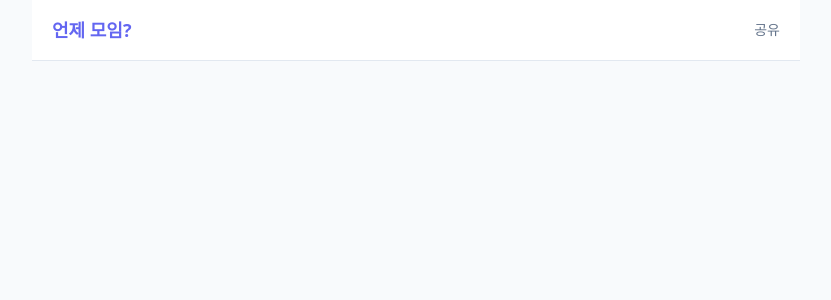
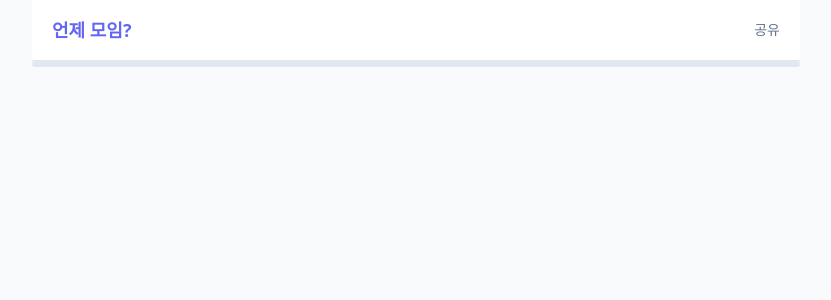
Before and after one commit to kdhqwe1030/time-together, a Next.js app: page / in a window 1280 px wide. Shown: the top 300 px of the page, without its empty margins (224-1055 px from the left). Built offline with nearby package versions, Linux system fonts and the light colour scheme.

Commit message:
feat: 기본 생성 로직 페이지 구현

```diff
--- a/src/app/page.tsx
+++ b/src/app/page.tsx
@@ -1,3 +1,9 @@
+import CreateFlow from "../components/create/CreateFlow";
+
 export default function Home() {
-  return <div></div>;
+  return (
+    <div>
+      <CreateFlow />
+    </div>
+  );
 }
--- /dev/null
+++ b/src/components/create/CreateFlow.tsx
@@ -0,0 +1,32 @@
+"use client";
+
+import { useCreateStore } from "@/src/stores/createStore";
+import { useMemo } from "react";
+
+const TOTAL_STEPS = 5;
+
+export default function CreateFlow() {
+  const step = useCreateStore((s) => s.step);
+
+  return (
+    <div className="min-h-dvh bg-bg text-text">
+      <LineProgress step={step} />
+      <div className="mx-auto max-w-md px-4 pt-4"></div>
+    </div>
+  );
+}
+function LineProgress({ step }: { step: number }) {
+  const percent = useMemo(() => {
+    const clamped = Math.min(Math.max(step, 1), TOTAL_STEPS);
+    return ((clamped - 1) / (TOTAL_STEPS - 1)) * 100;
+  }, [step]);
+
+  return (
+    <div className="w-full h-1.5 rounded-full bg-border overflow-hidden">
+      <div
+        className="h-full rounded-full bg-primary transition-all duration-500"
+        style={{ width: `${percent}%` }}
+      />
+    </div>
+  );
+}
--- /dev/null
+++ b/src/stores/createStore.ts
@@ -0,0 +1,45 @@
+import { create } from "zustand";
+
+type Step = 1 | 2 | 3 | 4 | 5;
+
+type MeetingType = "ONE" | "RECURRING";
+
+type CreateState = {
+  step: Step;
+
+  meetingType: MeetingType | null;
+  title: string;
+  withTime: boolean | null;
+
+  next: () => void;
+  back: () => void;
+
+  setMeetingType: (v: MeetingType) => void;
+  setTitle: (v: string) => void;
+  setWithTime: (v: boolean) => void;
+
+  reset: () => void;
+};
+
+export const useCreateStore = create<CreateState>((set, get) => ({
+  step: 1,
+
+  meetingType: null,
+  title: "",
+  withTime: null,
+
+  next: () => set({ step: Math.min(get().step + 1, 5) as Step }),
+  back: () => set({ step: Math.max(get().step - 1, 1) as Step }),
+
+  setMeetingType: (v) => set({ meetingType: v }),
+  setTitle: (v) => set({ title: v }),
+  setWithTime: (v) => set({ withTime: v }),
+
+  reset: () =>
+    set({
+      step: 1,
+      meetingType: null,
+      title: "",
+      withTime: null,
+    }),
+}));
```
